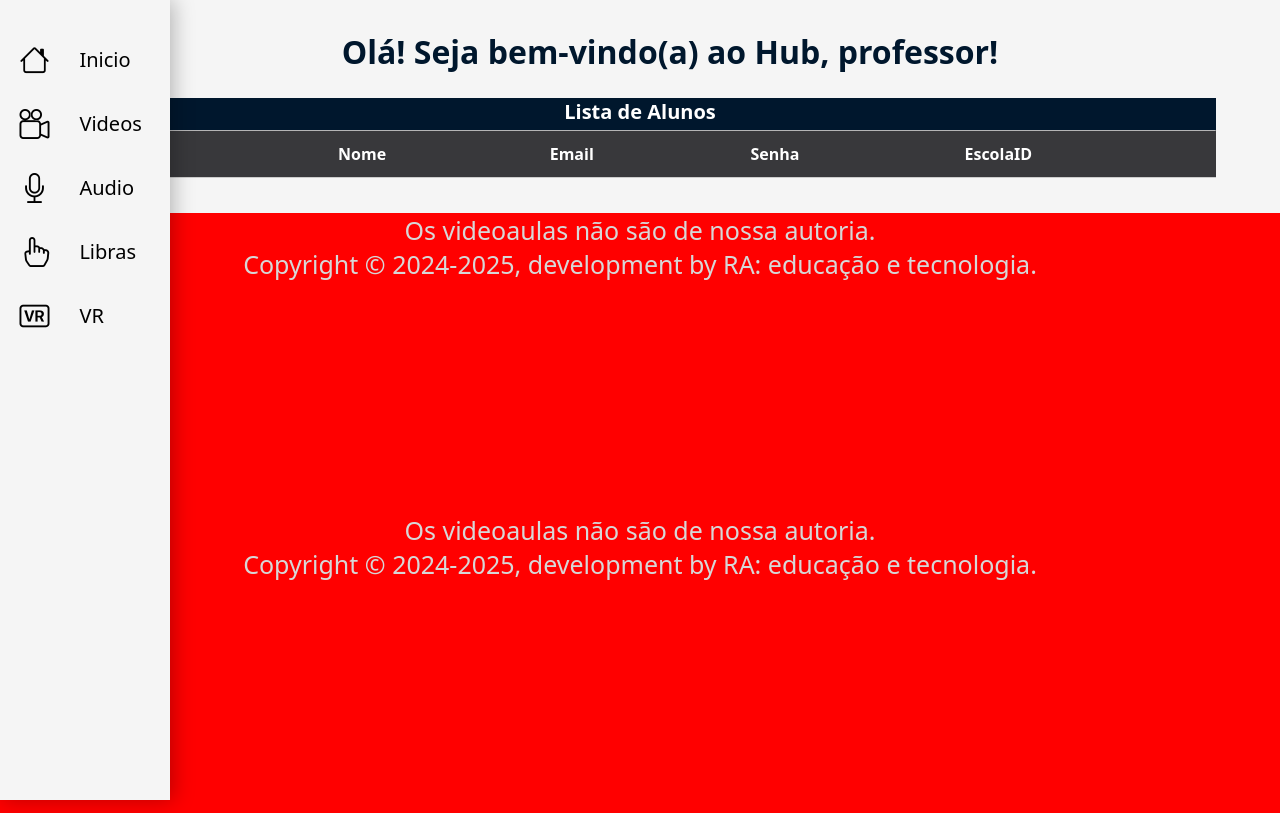
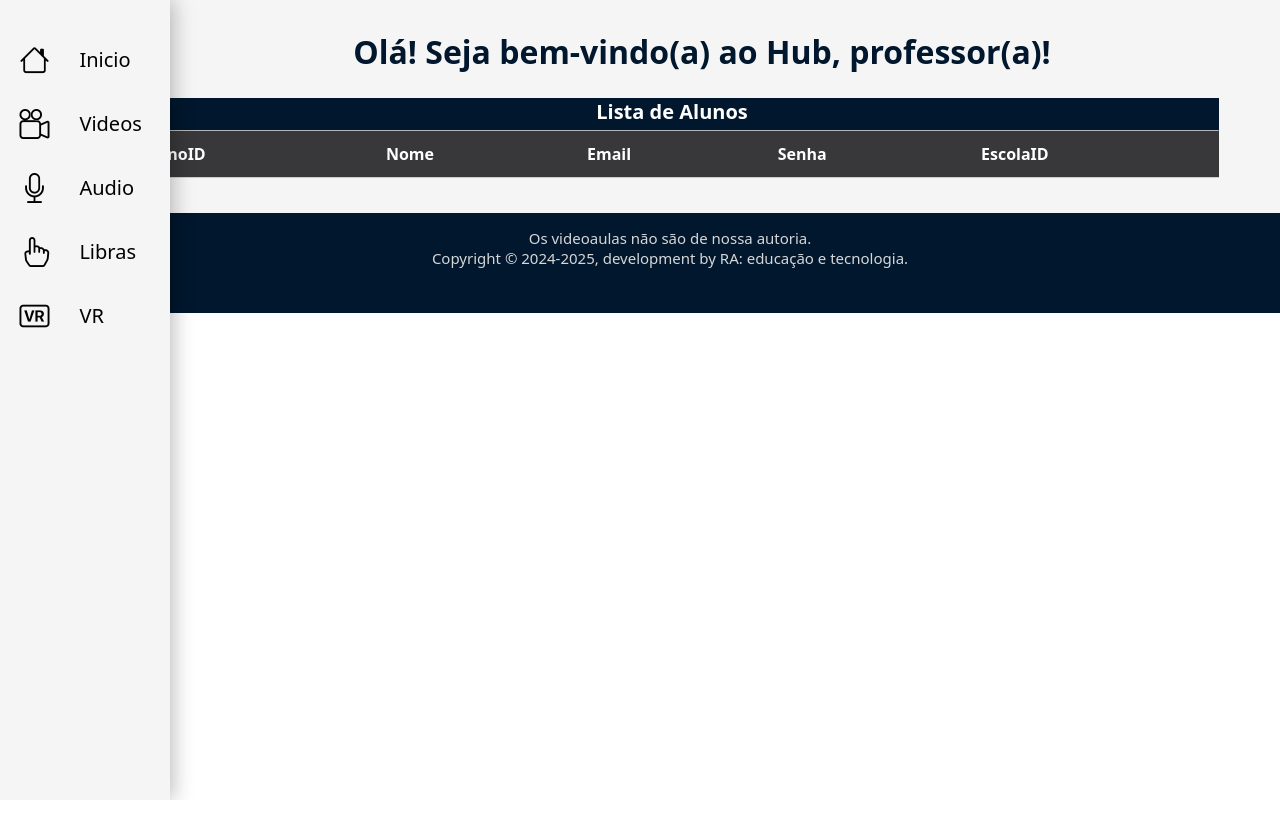
Before and after one commit to joaocidade/Projeto-PP, a PHP site: page /Projeto-PP/Hub/controller.php in a window 1280 px wide. Run offline with PHP 8.4, Linux system fonts and the light colour scheme; data that the repository does not hold is empty.

Commit message:
Correção de bugs

```diff
--- a/Hub/controller.php
+++ b/Hub/controller.php
@@ -87,6 +87,7 @@ $atulizador = date('YmdHis').rand(0,99999999999);
     <footer>
         <p>Os videoaulas não são de nossa autoria.</p>
         <p>Copyright © 2024-2025, development by RA: educação e tecnologia.</p>
+    </footer>
 
 
 </body>
--- a/Hub/hubInicial.php
+++ b/Hub/hubInicial.php
@@ -13,7 +13,7 @@ $resultado = mysqli_query($conn,$sql);
 
 <body>
     <header>
-        <h1> Olá! Seja bem-vindo(a) ao Hub, professor!</h1>
+        <h1> Olá! Seja bem-vindo(a) ao Hub, professor(a)!</h1>
     </header>
 
     <main>
@@ -47,10 +47,6 @@ $resultado = mysqli_query($conn,$sql);
             </table>
         </div>
     </main>
-    <footer>
-        <p>Os videoaulas não são de nossa autoria.</p>
-        <p>Copyright © 2024-2025, development by RA: educação e tecnologia.</p>
-    </footer>
 </body>
 <script src="menu.js"></script>
 </html>
--- a/Hub/hubLibras.php
+++ b/Hub/hubLibras.php
@@ -36,10 +36,6 @@ $resultado = mysqli_query($conn,$sql);
         </div>
     </section>
     </main>
-    <footer>
-        <p>Os videoaulas não são de nossa autoria.</p>
-        <p>Copyright © 2024-2025, development by RA: educação e tecnologia.</p>
-    </footer>
 </body>
 <script src="menu.js"></script>
 </html>
--- a/Hub/hubVR.php
+++ b/Hub/hubVR.php
@@ -64,10 +64,6 @@ $resultado = mysqli_query($conn,$sql);
         </div>
     </section>
     </main>
-    <footer>
-        <p>Os videoaulas não são de nossa autoria.</p>
-        <p>Copyright © 2024-2025, development by RA: educação e tecnologia.</p>
-    </footer>
 </body>
 <script src="menu.js"></script>
 </html>
--- a/Hub/hubVideos.php
+++ b/Hub/hubVideos.php
@@ -36,10 +36,6 @@ $resultado = mysqli_query($conn,$sql);
         </div>
     </section>
     </main>
-    <footer>
-        <p>Os videoaulas não são de nossa autoria.</p>
-        <p style="font-size: 25px; margin-top:10px;">Copyright © 2024-2025, development by RA: educação e tecnologia.</p>
-    </footer>
 </body>
 <script src="menu.js"></script>
 </html>
--- a/Hub/styleHub.css
+++ b/Hub/styleHub.css
@@ -85,8 +85,12 @@ body{
 
 /* MAIN - Conteudo */
 main{
+    padding-right: 5%;
     padding-left: 5%;
-    padding-right: 5%;
+}
+
+#conteudo{
+    padding-left: 5%;
     background-color: whitesmoke;
 }
 
@@ -131,6 +135,21 @@ header{
     padding-bottom: 25px;
 }
 
+/* FOOTER */
+footer{
+    background-color:rgb(0, 23, 45);
+    padding-top: 15px;
+    height: 100px;
+    display: block;
+}
+
+footer p{
+    margin-left: 60px;
+    text-align: center;
+    color: rgb(215, 215, 215);
+    font-size: 15px;
+}
+
 /* HUB INICIAL */
 
 .container{
@@ -165,16 +184,3 @@ th {
 tr:hover {
     background-color: #f1f1f1;
 }
-
-/* FOOTER */
-footer{
-    background-color:red;
-    height: 300px;
-    display: block;
-}
-
-footer p{
-    text-align: center;
-    color: rgb(215, 215, 215);
-    font-size: 25px;
-}
```
